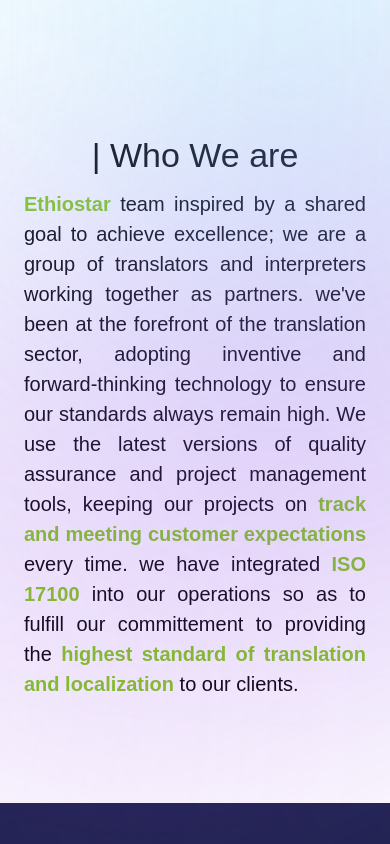
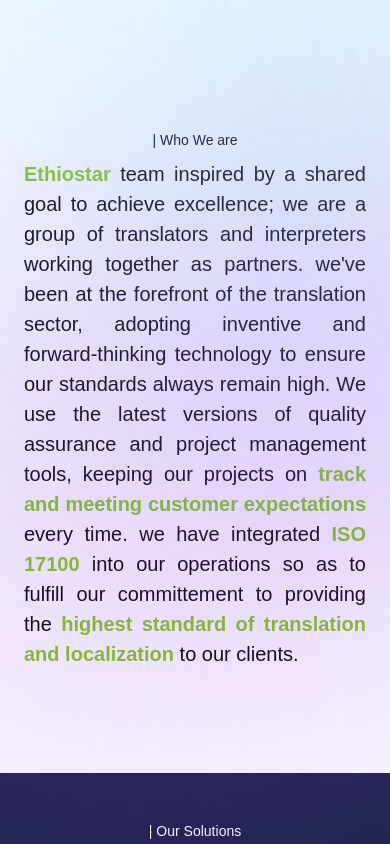
Before and after one commit to Henoker/ethiostar, a Next.js app: page / in a window 390 px wide. Shown: the part 800-1644 px from the top of the page. Built offline with nearby package versions, Linux system fonts and the light colour scheme; a web font is replaced by a local one.

Commit message:
fix: div bug on small screens

```diff
--- a/app/page.js
+++ b/app/page.js
@@ -4,8 +4,10 @@
 const Page = () => (
   <div className='bg-white'>
     <Navbar/>
+
     <Hero />
-    <div className="relative top-[420px]">
+
+    <div className="relative top-[420px] ">
       <About />
       <div className="gradient-03 z-0" />
       <Explore />
--- a/components/CustomTexts.jsx
+++ b/components/CustomTexts.jsx
@@ -6,7 +6,7 @@
 export const TypingText = ({ title, textStyles }) => (
   <motion.p
     variants={textContainer}
-    className={`font-normal text-[34px] text-secondary-black ${textStyles}`}
+    className={`font-normal text-[14px] text-secondary-black ${textStyles}`}
   >
     {Array.from(title).map((letter, index) => (
       <motion.span variants={textVariant2} key={index}>
@@ -19,7 +19,7 @@
 export const TypingTextWhite = ({ title, textStyles }) => (
   <motion.p
     variants={textContainer}
-    className={`font-normal text-[34px] text-white ${textStyles}`}
+    className={`font-normal text-[14px] text-white ${textStyles}`}
   >
     {Array.from(title).map((letter, index) => (
       <motion.span variants={textVariant2} key={index}>
--- a/components/Footer.jsx
+++ b/components/Footer.jsx
@@ -17,7 +17,7 @@
     <div className={`${styles.innerWidth} mx-auto flex flex-col gap-8`}>
       <div className="flex items-center justify-between flex-wrap gap-5">
         <h4 className="font-bold md:text-[64px] text-[44px] text-white">
-          Enter the Metaverse
+          Contact with us
         </h4>
         <button type="button" className="flex items-center h-fit py-4 px-6 bg-[#25618B] rounded-[32px] gap-[12px]">
           <img
@@ -26,7 +26,7 @@
             className="w-[24px] h-[24px] object-contain"
           />
           <span className="font-normal text-[16px] text-white">
-            Enter Metaverse
+            Contact Ethiostar
           </span>
         </button>
       </div>
--- a/components/Navbar.jsx
+++ b/components/Navbar.jsx
@@ -18,7 +18,7 @@
       variants={navVariants}
       initial="hidden"
       whileInView="show"
-      className={`${styles.xPaddings} py-2 relative sticky top-0 bg-gray-900 bg-opacity-50 z-50`}
+      className={`${styles.xPaddings} py-2 sticky w-full top-0 bg-gray-900 bg-opacity-50 z-50`}
     >
       <div className={`${styles.innerWidth} mx-auto flex justify-between gap-8 text-white font-bold py-2 px-4 rounded-l`}>
         <Link href="/">
--- a/sections/GetStarted.jsx
+++ b/sections/GetStarted.jsx
@@ -14,7 +14,7 @@
     initial="hidden"
     whileInView="show"
     viewport={{once: 'false', amount: 0.25}}
-    className={`${styles.innerWidth} mx-auto flex lg:flex-row flex-col gap-8`}
+    className={`${styles.innerWidth} mx-auto flex lg:flex-row flex-col gap-8 mt-10`}
     >
       <motion.div
       variants={planetVariants('left')}
@@ -30,7 +30,7 @@
       variants={fadeIn('left', 'tween', 0.2, 1)}
       className="flex-[0.75] flex justify-center flex-col"
       >
-        <TypingText title="| How Ethiostar works"/>
+        <TypingText title="| Ethiostar's Ethos"/>
         <TitleText title={<>Cornerstones of our services</>} />
         <div className="mt-[31px] flex flex-col max-w-[370px] gap-[24px]">
           {startingFeatures.map((feature, index) => (
--- a/sections/World.jsx
+++ b/sections/World.jsx
@@ -19,7 +19,7 @@
       <TypingTextWhite title="| Speak global, translate local" textStyles="text-center" />
       <TitleTextWhite
         title={(
-          <>With Ethiostar, Global communications made simple.
+          <>Global communications made simple.
           </>
         )}
         textStyles="text-center"
```
